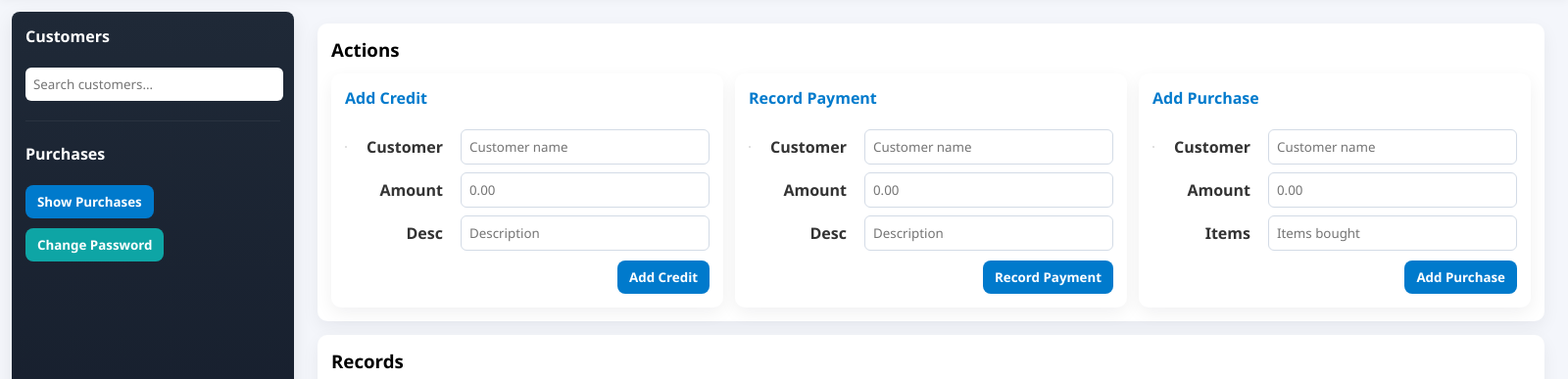
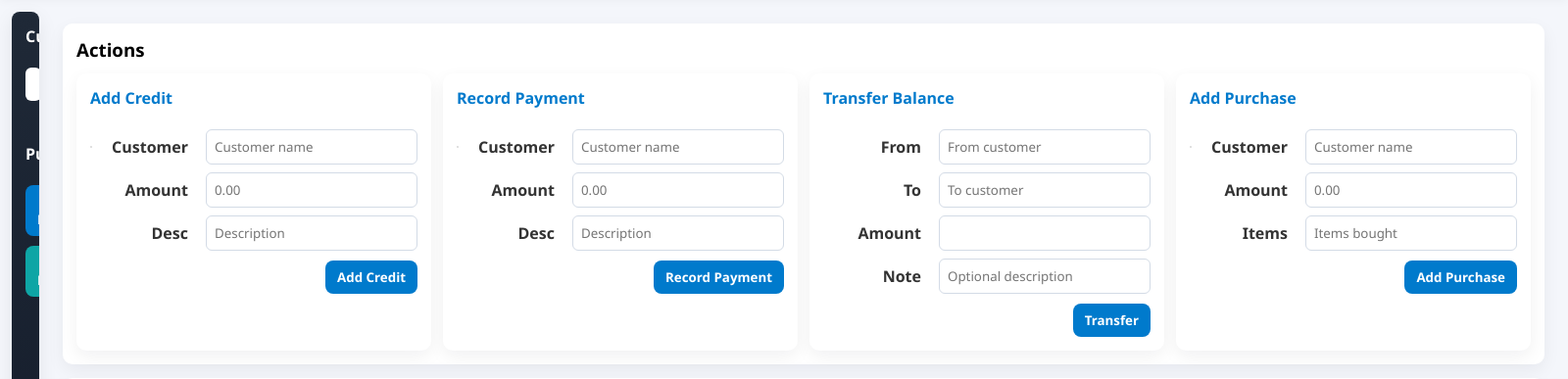
Before and after one commit to yasir13001/Khaata-Register, a FastAPI app: page /dashboard in a window 1600 px wide. Shown: the part 59-446 px from the top of the page at 98% size. Run offline with FastAPI, Linux system fonts and the light colour scheme; the visitor is signed in with stand-in values (Sample User, id 1); data comes from the database, SQL or seed files in the repository; data that the repository does not hold is empty; parts of the project's set-up code (start-up, migrations or seed data) failed here and were passed over.

Commit message:
add a feature to transfer credit or debit from one customer account to other customer

```diff
--- a/server.py
+++ b/server.py
@@ -965,6 +965,83 @@ def filter_data(request: Request, data: dict):
 
     return {"results": [dict(r) for r in rows]}
 
+class TransferRequest(BaseModel):
+    from_customer: str
+    to_customer: str
+    amount: Decimal
+    description: str | None = None
+
+@app.post("/api/transfer")
+def transfer_balance(req: TransferRequest, request: Request):
+    user = require_login(request)
+
+    if req.from_customer == req.to_customer:
+        raise HTTPException(status_code=400, detail="Cannot transfer to same customer")
+
+    if req.amount <= 0:
+        raise HTTPException(status_code=400, detail="Amount must be positive")
+
+    # Check sufficient balance
+    from_balance = compute_balance(req.from_customer)
+    if from_balance < req.amount:
+        raise HTTPException(status_code=400, detail="Insufficient balance")
+
+    now = datetime.now()
+    date = now.strftime(DATE_FORMAT)
+    time = now.strftime("%H:%M:%S")
+
+    desc = req.description or f"Transfer {req.amount} from {req.from_customer} to {req.to_customer}"
+
+    conn = get_db_connection()
+    cur = conn.cursor()
+
+    try:
+        # ---- Debit FROM customer (payment) ----
+        new_from_balance = from_balance - req.amount
+        cur.execute("""
+            INSERT INTO credits (Date, Time, Customer, Description, Credit, Payment, Balance, Owner)
+            VALUES (?, ?, ?, ?, ?, ?, ?, ?)
+        """, (
+            date, time,
+            req.from_customer,
+            f"Transfer to {req.to_customer}",
+            "0",
+            str(req.amount),
+            str(new_from_balance),
+            user
+        ))
+
+        # ---- Credit TO customer ----
+        to_balance = compute_balance(req.to_customer)
+        new_to_balance = to_balance + req.amount
+        cur.execute("""
+            INSERT INTO credits (Date, Time, Customer, Description, Credit, Payment, Balance, Owner)
+            VALUES (?, ?, ?, ?, ?, ?, ?, ?)
+        """, (
+            date, time,
+            req.to_customer,
+            f"Transfer from {req.from_customer}",
+            str(req.amount),
+            "0",
+            str(new_to_balance),
+            user
+        ))
+
+        conn.commit()
+
+    except Exception as e:
+        conn.rollback()
+        raise HTTPException(status_code=500, detail=str(e))
+    finally:
+        conn.close()
+
+    return {
+        "status": "success",
+        "from": req.from_customer,
+        "to": req.to_customer,
+        "amount": str(req.amount)
+    }
+
 
 from io import BytesIO
 from fastapi.responses import StreamingResponse
@@ -1223,17 +1300,17 @@ if __name__ == "__main__":
     # uvicorn.run(app,host=cfg.get("host", "0.0.0.0"),port=cfg.get("port", 8080),log_level=cfg.get("log_level", "info"),access_log=cfg.get("access_log", True))
 
     # <------for development mode-------->
-    # To run uvicorn on terminal: uvicorn server:app --reload --host 192.168.10.6 --port 8080
-    uvicorn.run("server:app",host="192.168.10.6" ,reload=True , log_level="info",access_log=True)
+    # To run uvicorn on terminal: uvicorn server:app --reload --host 0.0.0.0 --port 8080
+    # uvicorn.run("server:app",host="0.0.0.0" ,reload=True , log_level="info",access_log=True)
 
 
 # for delivery mode
 # To build .exe :pyinstaller --onefile --add-data "templates;templates" --add-data "static;static" --noconsole server.py
-    # cfg = load_config()
-    # uvicorn.run(
-    #     app,
-    #     host=cfg["host"],
-    #     port=cfg["port"],
-    #     log_level=cfg["log_level"],
-    #     access_log=cfg["access_log"],
-    # )
+    cfg = load_config()
+    uvicorn.run(
+        app,
+        host=cfg["host"],
+        port=cfg["port"],
+        log_level=cfg["log_level"],
+        access_log=cfg["access_log"],
+    )
--- a/templates/dashboard.html
+++ b/templates/dashboard.html
@@ -155,6 +155,35 @@
               <button class="btn" onclick="addPayment()">Record Payment</button>
             </div>
           </div>
+
+          <div class="action-card card">
+            <h4 style="color:#007acc;margin-top:0">Transfer Balance</h4>
+
+            <div class="form-row">
+              <label>From</label>
+              <input id="transfer-from" placeholder="From customer">
+            </div>
+
+            <div class="form-row">
+              <label>To</label>
+              <input id="transfer-to" placeholder="To customer">
+            </div>
+
+            <div class="form-row">
+              <label>Amount</label>
+              <input id="transfer-amount" type="number" step="0.01">
+            </div>
+
+            <div class="form-row">
+              <label>Note</label>
+              <input id="transfer-desc" placeholder="Optional description">
+            </div>
+
+            <div class="form-row-btn">
+              <button class="btn" onclick="transferBalance()">Transfer</button>
+            </div>
+          </div>
+
 
           <div class="action-card card">
             <h4 style="color:#007acc;margin-top:0">Add Purchase</h4>
@@ -530,6 +559,33 @@ async function showCustomerSuggestions(inputId, suggestId) {
     });
 }
 
+async function transferBalance() {
+    const from_customer = document.getElementById("transfer-from").value.trim();
+    const to_customer = document.getElementById("transfer-to").value.trim();
+    const amount = document.getElementById("transfer-amount").value;
+    const description = document.getElementById("transfer-desc").value;
+
+    if (!from_customer || !to_customer || !amount) {
+        alert("Fill all required fields");
+        return;
+    }
+
+    const res = await fetch("/api/transfer", {
+        method: "POST",
+        headers: { "Content-Type": "application/json" },
+        body: JSON.stringify({ from_customer, to_customer, amount, description })
+    });
+
+    const data = await res.json();
+    if (!res.ok) {
+        alert(data.detail || "Transfer failed");
+        return;
+    }
+
+    alert("Transfer successful");
+    loadRecords(true);
+}
+
 // Handle arrow keys for a specific input
 function handleArrowKeys(inputId, suggestId, event) {
     const ul = document.getElementById(suggestId);
```
Also changed, not shown: dist/templates/dashboard.html (+56 -0 lines).
